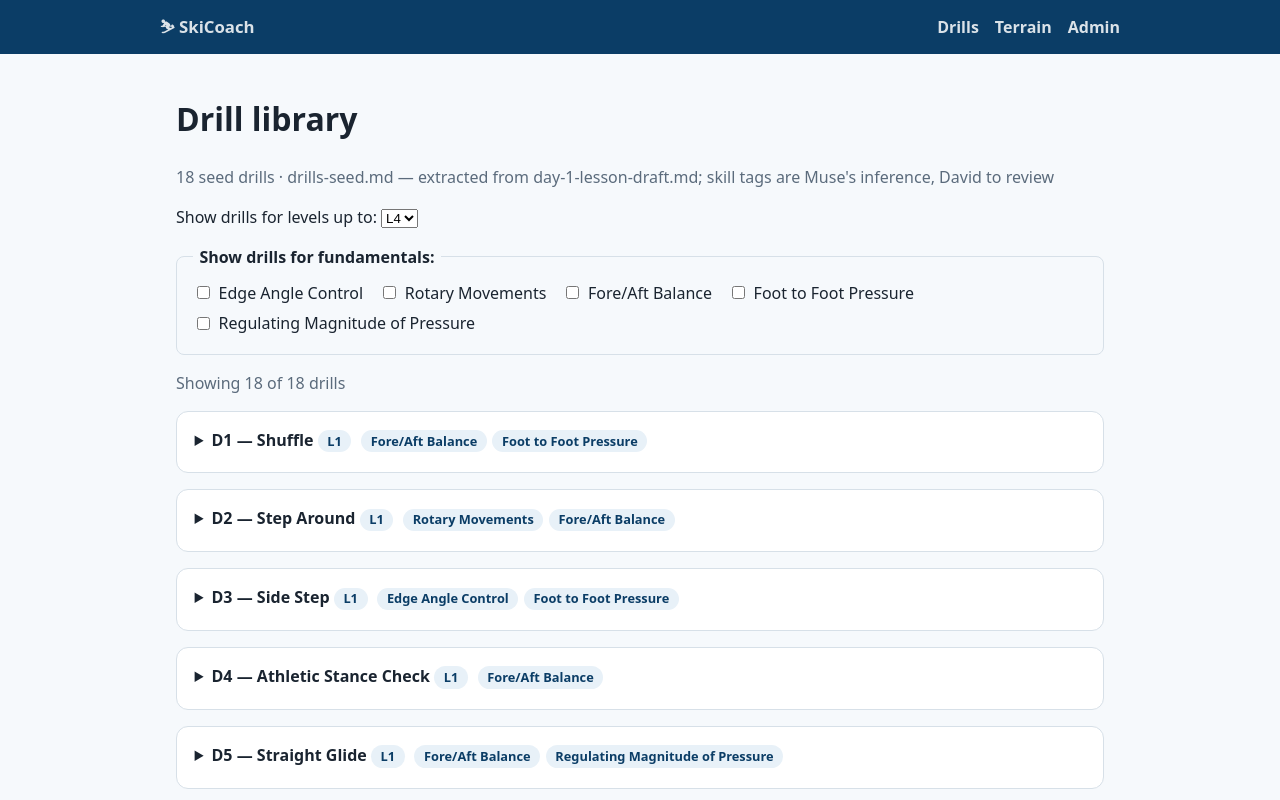
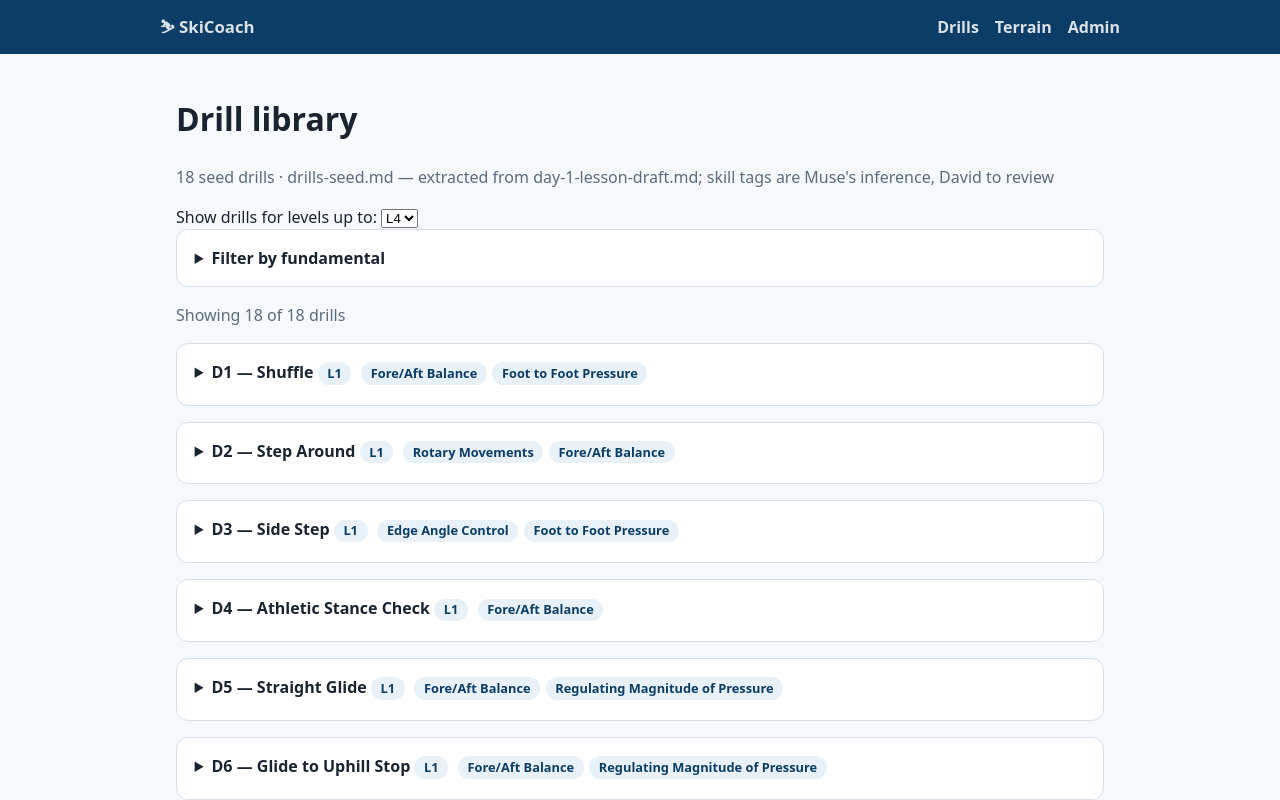
Before and after one commit to dfaourgatech/SkiSchoolApp, a SvelteKit app: page /drills in a window 1280 px wide. Shown: the top 800 px of the page. Built offline with nearby package versions, Linux system fonts and the light colour scheme.

Commit message:
Admin page: publish seed JSON straight to repo via PAT; collapsible fundamental filter

```diff
--- a/src/routes/drills/+page.svelte
+++ b/src/routes/drills/+page.svelte
@@ -37,8 +37,14 @@
 	</select>
 </label>
 
-<fieldset>
-	<legend>Show drills for fundamentals:</legend>
+<details class="card filters">
+	<summary>
+		Filter by fundamental{selectedFundamentals.length > 0
+			? ` (${selectedFundamentals.length} selected)`
+			: ''}
+	</summary>
+	<fieldset>
+		<legend>Show drills for fundamentals:</legend>
 	{#each content.fundamentals as f (f.id)}
 		<label class="check">
 			<input
@@ -52,7 +58,8 @@
 	{#if selectedFundamentals.length > 0}
 		<button class="linklike" onclick={() => (selectedFundamentals = [])}>Clear</button>
 	{/if}
-</fieldset>
+	</fieldset>
+</details>
 
 <p class="muted">
 	Showing {filtered.length} of {drillData.drills.length} drills
```
